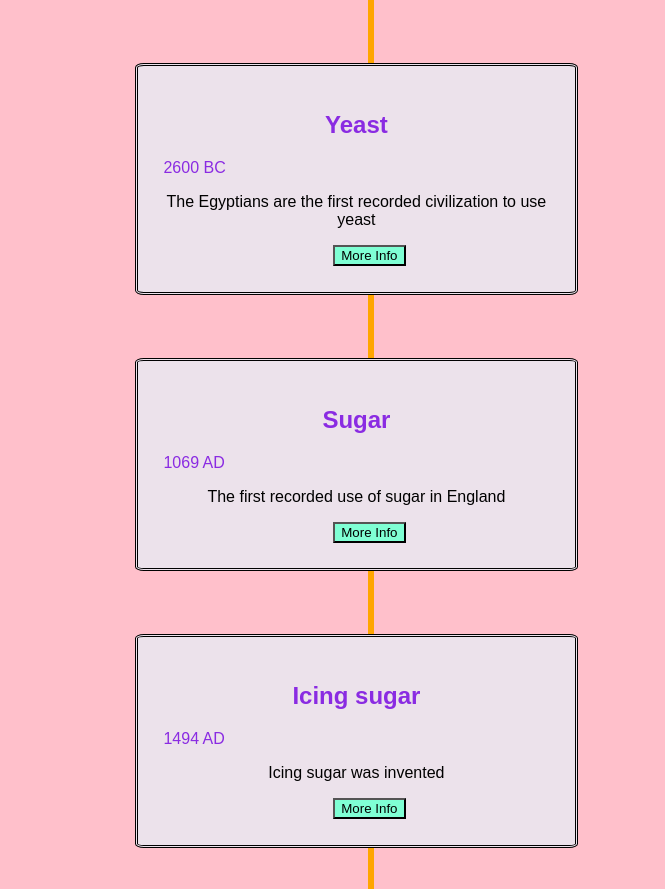
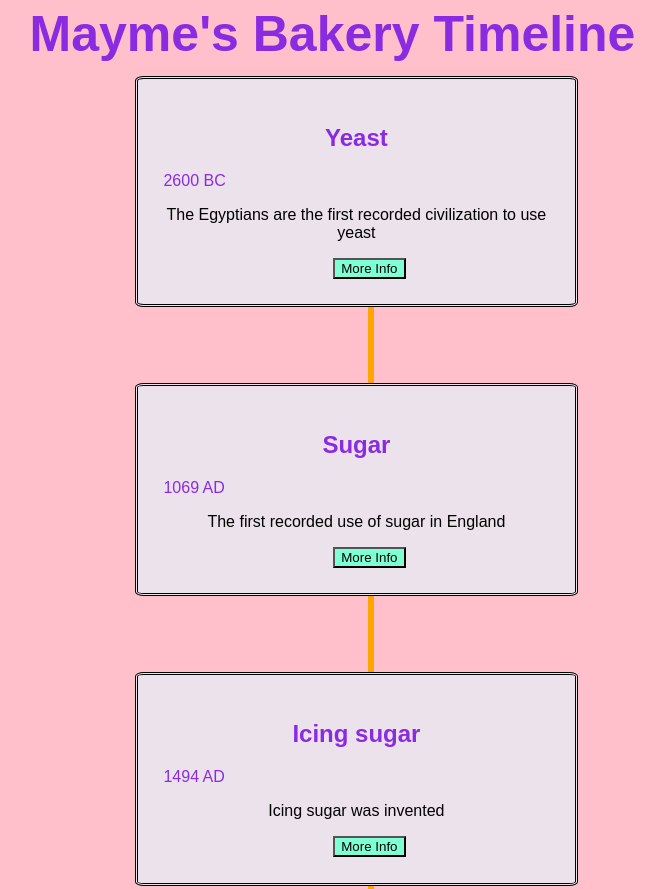
Before and after one commit to black-codher-bootcamp-2022-daly/unit-03-javascript-assessment-daly-group-c, a website with bundled scripts: page index.html in a window 1280 px wide. Shown: the top 889 px of the page, without its empty margins (252-917 px from the left). Built offline with nearby package versions, Linux system fonts and the light colour scheme.

Commit message:
added-title

```diff
--- a/css/main.css
+++ b/css/main.css
@@ -1,7 +1,7 @@
 #modal-container{
 
   position: fixed;
-  left: 50%;
+  left: 47%;
   top: 52%;
   margin-top: 0;
   z-index: index 9999;;
@@ -26,10 +26,16 @@
     filter: blur(8px);
 } */
 
-title {
+.title {
     font-family: Arial, Helvetica, sans-serif;
-    font-size: 20;
-    color:black;
+    font-size: 50px;
+    color:blueviolet;
+    display: flex;
+    position: absolute;
+    top: 5px;
+    left: 22%;
+    margin: 0%;
+
 }
 
 body {
@@ -71,7 +77,7 @@ p {
 .timeline-item {
     border-radius: 2%;
     background-color: rgb(236, 226, 235);
-    margin: 5% 35% 5% 30%;
+    margin: 6% 35% 5% 30%;
     padding: 2%;
     border-style: double;
 
@@ -89,7 +95,7 @@ p {
     position: absolute;
     left: 50%;
     margin-left: -20px;
-    top: 0;
+    top: 5rem;
     z-index: -999;
 }
 
--- a/js/index.js
+++ b/js/index.js
@@ -1,4 +1,9 @@
 import { dates } from "./data.js";
+
+const title = document.createElement("h1");
+title.className ="title"
+title.innerHTML = "Mayme's Bakery Timeline";
+document.body.appendChild(title);
 
 function modalContainer(targetDate) {
   const modalBox = document.querySelector("#modal-container");
```
